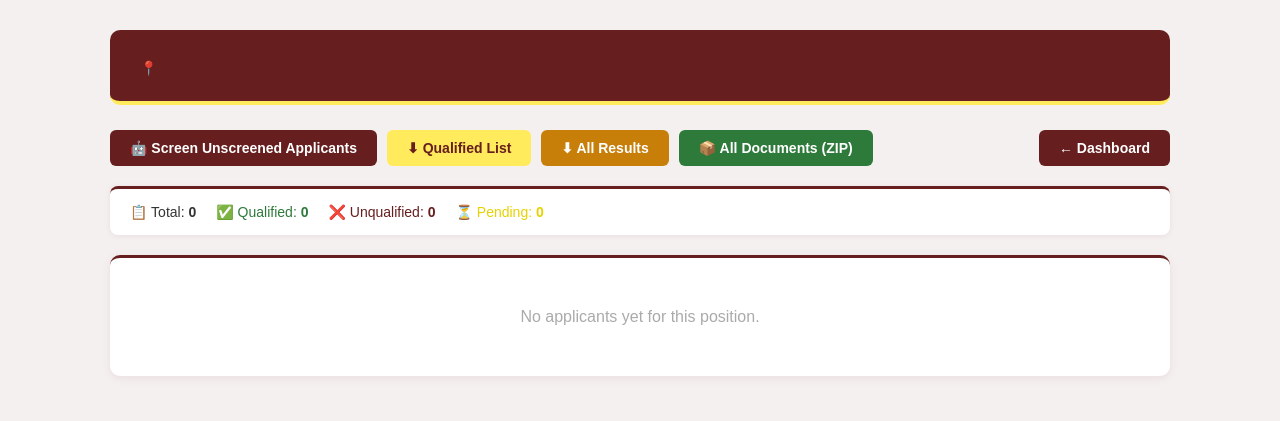
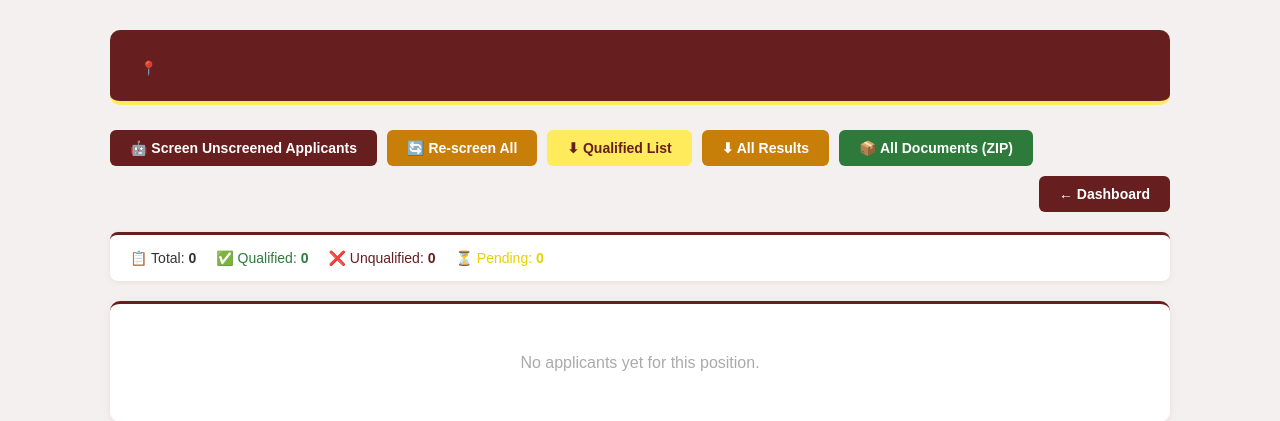
Before and after one commit to lichking1124-byte/hr_system, a Flask app: page /admin/job/1/applicants in a window 1280 px wide. Shown: the part 65-486 px from the top of the page. Run offline with Flask 3, Linux system fonts and the light colour scheme; the visitor is signed in with stand-in values (Sample User, id 1); data that the repository does not hold is empty; some libraries are stand-ins or nearby versions.

Commit message:
Add re-screen all button

```diff
--- a/app.py
+++ b/app.py
@@ -377,6 +377,26 @@ def admin_screen(job_id):
     flash('Screening complete!')
     return redirect(url_for('admin_applicants', job_id=job_id))
 
+@app.route('/admin/job/<int:job_id>/rescreen-all')
+def admin_rescreen_all(job_id):
+    if 'admin' not in session:
+        return redirect(url_for('admin_login'))
+
+    conn = get_db()
+    job = conn.execute('SELECT * FROM job_postings WHERE id = ?', (job_id,)).fetchone()
+    applicants = conn.execute(
+        'SELECT * FROM applicants WHERE job_id = ?', (job_id,)
+    ).fetchall()
+
+    job_specs = build_job_specs(job)
+
+    for applicant in applicants:
+        screen_one_applicant(conn, applicant, job_specs)
+
+    conn.close()
+    flash('All applicants re-screened!')
+    return redirect(url_for('admin_applicants', job_id=job_id))
+
 @app.route('/admin/job/<int:job_id>/applicant/<int:applicant_id>/rescreen')
 def admin_rescreen_one(job_id, applicant_id):
     if 'admin' not in session:
--- a/templates/admin/applicants.html
+++ b/templates/admin/applicants.html
@@ -89,6 +89,10 @@
 <div style="display:flex; gap:10px; margin-bottom:20px; flex-wrap:wrap;">
     <a href="/admin/job/{{ job.id }}/screen" class="btn btn-primary">
         🤖 Screen Unscreened Applicants
+    </a>
+    <a href="/admin/job/{{ job.id }}/rescreen-all" class="btn btn-warning"
+       onclick="return confirm('Re-screen ALL applicants for this job? This will overwrite existing results.');">
+        🔄 Re-screen All
     </a>
     <a href="/admin/job/{{ job.id }}/download/qualified" class="btn btn-gold">
         ⬇ Qualified List
```
